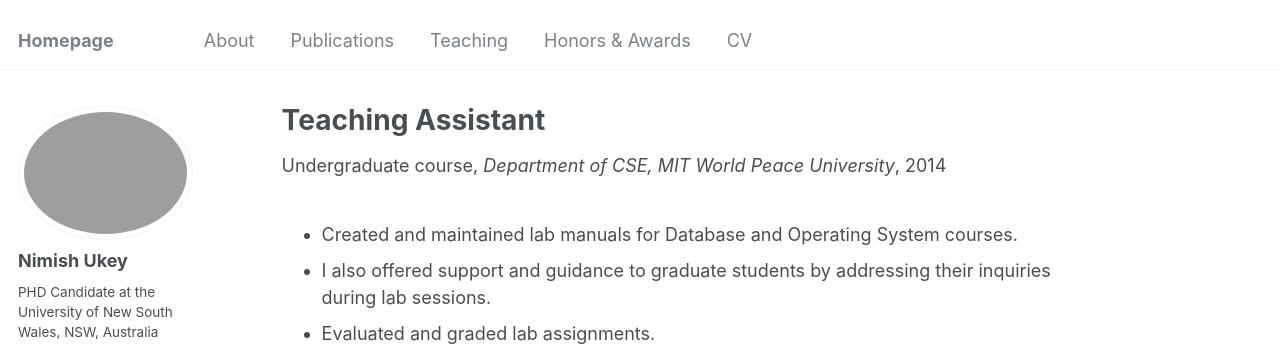
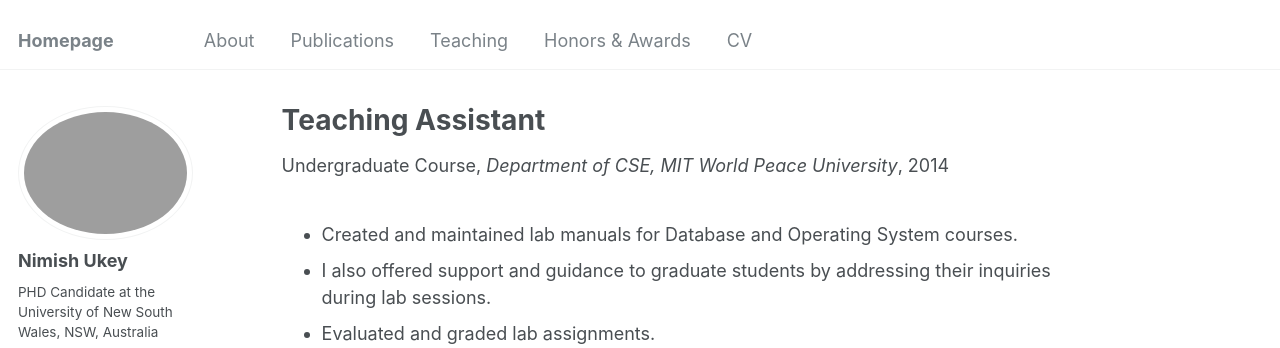
Before and after one commit to nimishukey/nimishukey.github.io, a Jekyll site: the page built from _teaching/2014-mit-wpu.md, in a window 1280 px wide and 1046 px high. Shown: the top 348 px of the window. Built offline with Jekyll 4.4.1, drawn with Linux system fonts in a browser that asks for light colours; some web fonts are replaced.

Commit message:
Update 2014-mit-wpu.md

```diff
--- a/_teaching/2014-mit-wpu.md
+++ b/_teaching/2014-mit-wpu.md
@@ -1,7 +1,7 @@
 ---
 title: "Teaching Assistant"
 collection: teaching
-type: "Undergraduate course"
+type: "Undergraduate Course"
 permalink: /teaching/2014-mit-wpu
 venue: "Department of CSE, MIT World Peace University"
 date: 2014-01-08
```
